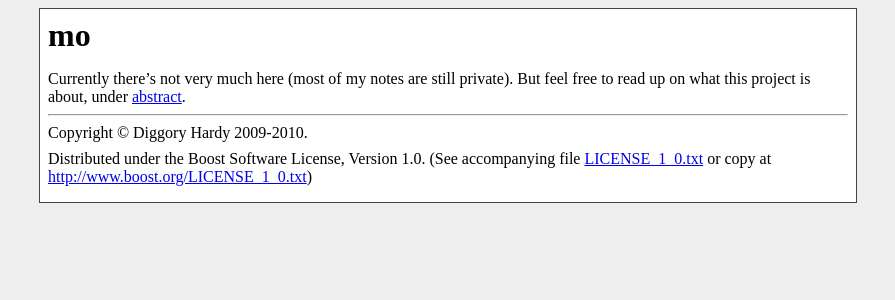
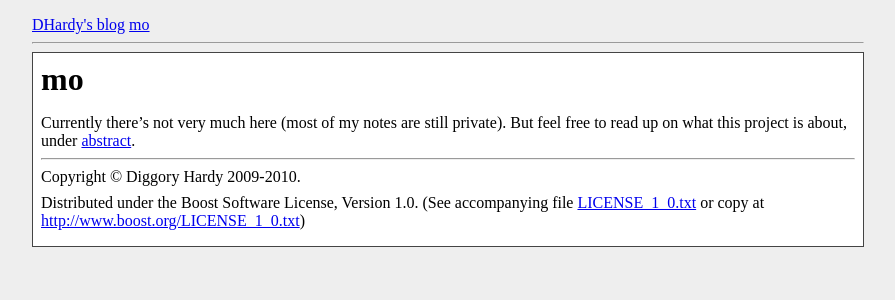
Before and after one commit to dhardy/mo, a Jekyll site: the page built from index.markdown, in a window 1280 px wide. Shown: the top 300 px of the page, without its empty margins (192-1087 px from the left). Built offline with Jekyll 4.4.1, drawn with Linux system fonts in a browser that asks for light colours.

Commit message:
Added header link bar

```diff
--- a/_layouts/default.html
+++ b/_layouts/default.html
@@ -10,8 +10,17 @@
 </head>
 <body>
 
-<div class="content">
-  {{ content }}
+<div class="site">
+    <div class="title">
+        <a href="/">DHardy's blog</a>
+        <a href="/mo">mo</a>
+    </div>
+
+    <hr/>
+
+    <div class="content">
+        {{ content }}
+    </div>
 </div>
 
 </body>
--- a/css/markdown.css
+++ b/css/markdown.css
@@ -5,11 +5,15 @@ body {
     font-size: 100%;
 }
 
+div.site {
+    max-width: 52em;
+    margin-left:auto;
+    margin-right:auto;
+    padding: .5em;
+}
+
 div.content {
     background-color: #FFFFFF;
-    max-width: 50em;
-    margin-left:auto;
-    margin-right:auto;
     padding: .5em;
     border-style:solid;
     border-width: thin;
```
